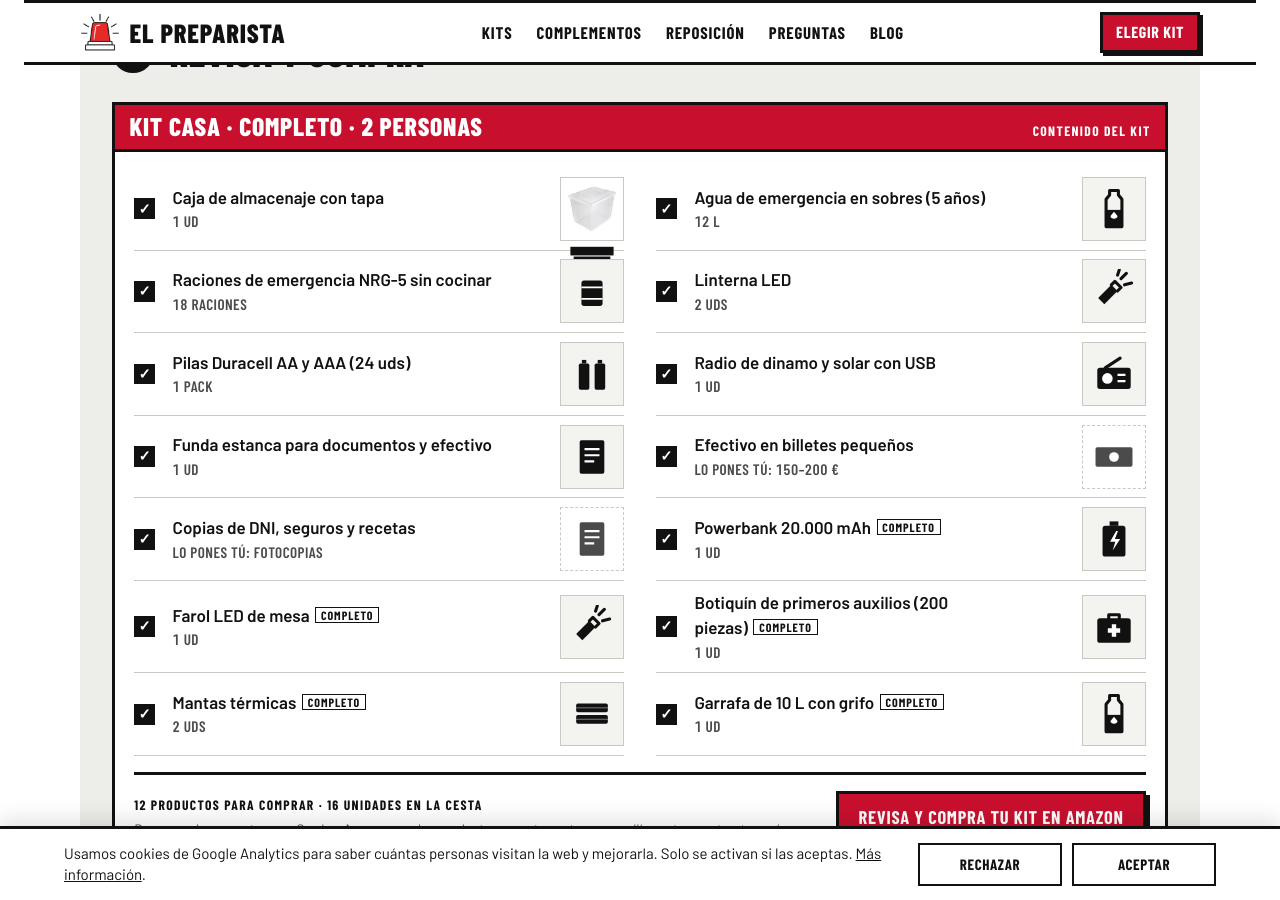
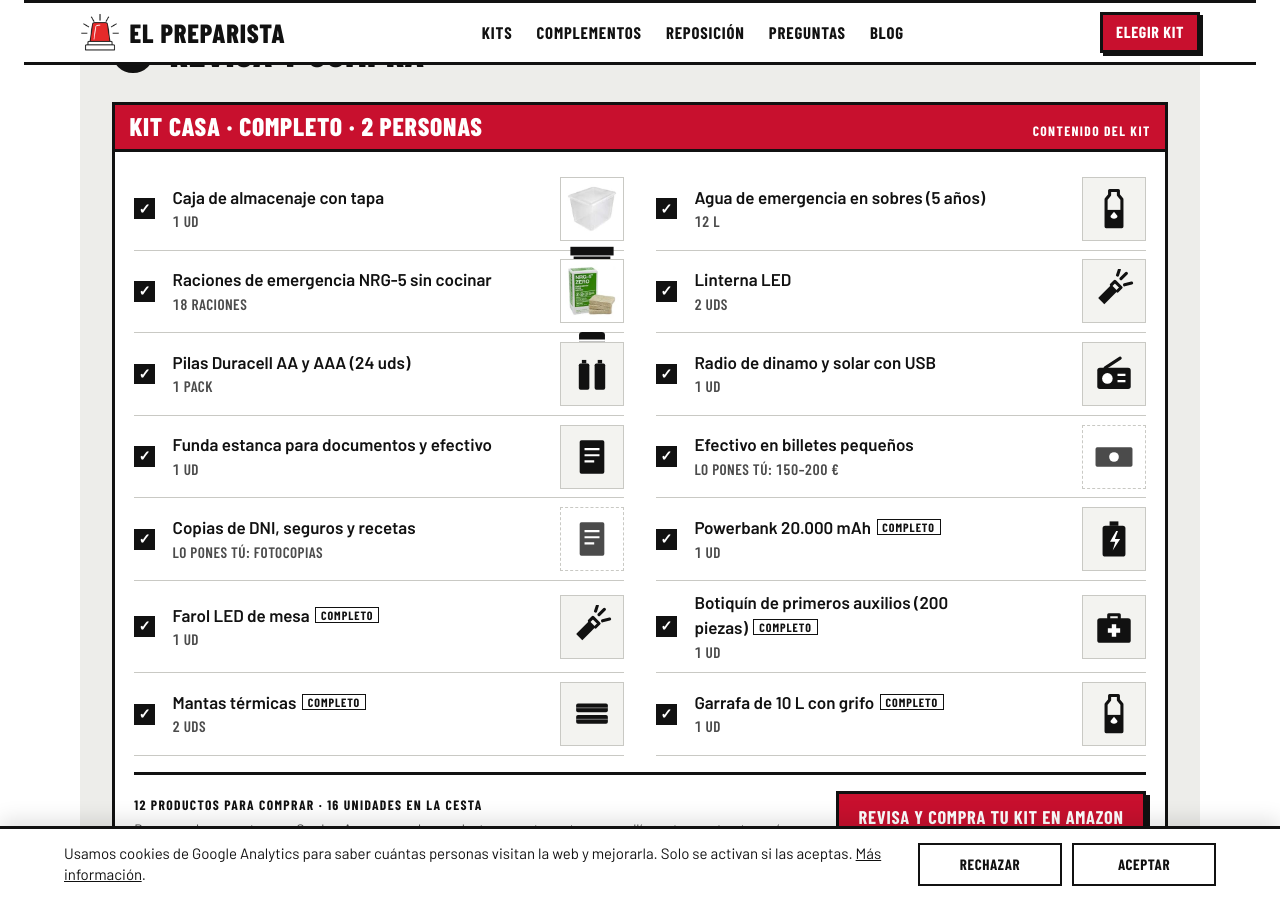
Before and after one commit to lucilayun-ux/elpreparista, a Jekyll site: the page index.html, which Jekyll copies as it is, in a window 1280 px wide and 900 px high, scrolled down 1735 px. Built offline with Jekyll 4.4.1, drawn with Linux system fonts in a browser that asks for light colours.

Commit message:
Foto de las raciones de emergencia NRG-5 (Kit Casa, Salida y Coche)
Co-Authored-By: Claude Opus 5.5 <noreply@anthropic.com>
Claude-Session: https://claude.ai/code/session_01V7PVvrC8Dt7YxBNA65S9m6

```diff
--- a/index.html
+++ b/index.html
@@ -561,7 +561,7 @@ const PRODUCTS = {
   // Casa
   caja:      { name: "Caja de almacenaje con tapa", search: "caja almacenaje plastico tapa 50 litros", asin: "B01NCM40UF", alts: ["B01IEKKQP6"], pack: 1, unit: "ud", img: "img/caja.jpg" },
   agua:      { name: "Agua de emergencia en sobres (5 años)", search: "agua emergencia larga duracion", asin: "B071RR4H19", alts: ["B09MSXVDL6"], pack: 7.75, unit: "L" },
-  comida:    { name: "Raciones de 3.600 kcal sin cocinar (5 años)", search: "raciones emergencia 5 años", asin: "B01HPGX1QG", alts: [{ asin: "B07DX92V1X", pack: 6, name: "Raciones de emergencia NRG-5 sin cocinar", price: 6 }], pack: 18, unit: "raciones" },
+  comida:    { name: "Raciones de 3.600 kcal sin cocinar (5 años)", search: "raciones emergencia 5 años", asin: "B01HPGX1QG", alts: [{ asin: "B07DX92V1X", pack: 6, name: "Raciones de emergencia NRG-5 sin cocinar", price: 6 }], pack: 18, unit: "raciones", img: "img/raciones.jpg" },
   linterna:  { name: "Linterna LED", search: "linterna led potente pilas", asin: "B005FEGYCO", alts: ["B07YZ4TMZS"], pack: 1, unit: "ud" },
   farol:     { name: "Farol LED de mesa", search: "farol led camping pilas", asin: "B08C2CVBF4", alts: ["B0BXLYZZHM"], pack: 1, unit: "ud" },
   pilas:     { name: "Pilas Duracell AA y AAA (24 uds)", search: "pilas alcalinas aa aaa pack", asin: "B096QYFG1D", alts: ["B093LVB4P7"], pack: 1, unit: "pack" },
@@ -579,7 +579,7 @@ const PRODUCTS = {
   // Coche
   bolsa:     { name: "Bolsa organizadora para maletero", search: "organizador maletero coche plegable", asin: "B07K2NC1CB", alts: ["B0GYYKG8ZZ"], pack: 1, unit: "ud" },
   aguacoche: { name: "Agua de emergencia en sobres (5 años)", search: "agua emergencia botella 500ml larga duracion", asin: "B071RR4H19", alts: ["B09MSXVDL6"], pack: 7.75, unit: "L" },
-  barritas:  { name: "Barritas de emergencia NRG-5", search: "barritas energeticas emergencia larga duracion", asin: "B07DX92V1X", alts: ["B0757V93HD"], pack: 9, unit: "uds" },
+  barritas:  { name: "Barritas de emergencia NRG-5", search: "barritas energeticas emergencia larga duracion", asin: "B07DX92V1X", alts: ["B0757V93HD"], pack: 9, unit: "uds", img: "img/raciones.jpg" },
   manta:     { name: "Manta polar de viaje", search: "manta polar coche viaje", asin: "B09JGPTMFN", alts: ["B012TKIZV4"], pack: 1, unit: "ud" },
   chaleco:   { name: "Chalecos reflectantes", search: "chaleco reflectante homologado pack", asin: "B0DDJH4C68", alts: ["B0GS9V6W9B"], pack: 2, unit: "uds" },
   rescate:   { name: "Martillo rompecristales con cortacinturones", search: "martillo emergencia coche cortacinturones", asin: "B00ASKSB0I", alts: ["B00ASKSB1M"], pack: 1, unit: "ud" },
```
Also changed, not shown: img/raciones.jpg (added).
